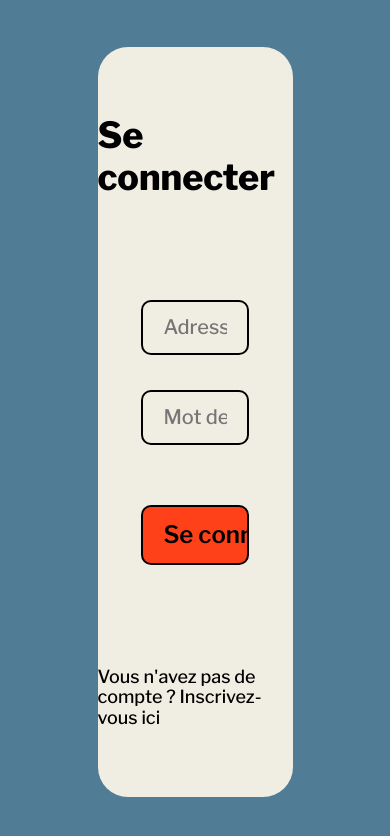
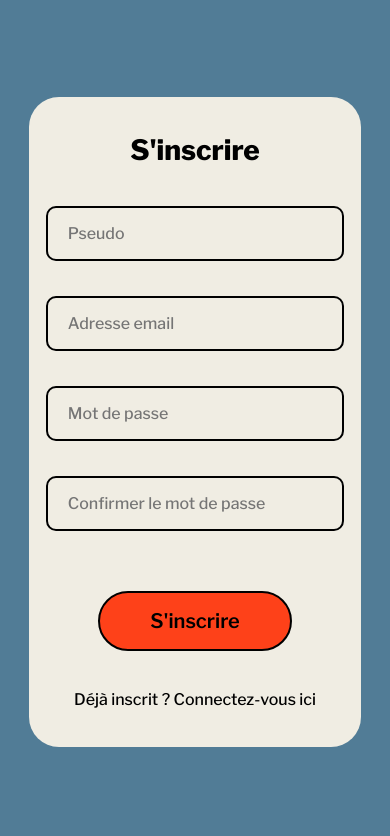
Before and after one commit to pyko7/P7-Groupomania, a React (Create React App) app in the folder frontend/: page / in a window 390 px wide. Shown: the top 836 px of the page. Built offline with nearby package versions, Linux system fonts and the light colour scheme.

Commit message:
adding of responsive design

```diff
--- a/frontend/src/components/Login.jsx
+++ b/frontend/src/components/Login.jsx
@@ -23,11 +23,11 @@ const Login = () => {
             <div>
                 <h1 className="connect-title">Se connecter</h1>
             </div>
-            <form className="register-form" onSubmit={handleSubmit(submitForm)}>
+            <form onSubmit={handleSubmit(submitForm)}>
                 <input type="email" name="email" placeholder="Adresse email" {...register("email")} />
-                <p>{errors.email?.message}</p>
+                <p className="invalid-message">{errors.email?.message}</p>
                 <input type="password" name="password" placeholder="Mot de passe" {...register("password")} />
-                <p>{errors.password?.message}</p>
+                <p className="invalid-message">{errors.password?.message}</p>
                 <input type="submit" name="submitButton" value="Se connecter" />
             </form>
             <h2 className="connect-change-form"><a href="#">Vous n'avez pas de compte ? Inscrivez-vous ici</a></h2>
--- a/frontend/src/components/Register.jsx
+++ b/frontend/src/components/Register.jsx
@@ -22,15 +22,15 @@ const Register = () => {
             <div>
                 <h1 className="connect-title">S'inscrire</h1>
             </div>
-            <form className="register-form" onSubmit={handleSubmit(submitForm)}>
+            <form onSubmit={handleSubmit(submitForm)}>
                 <input type="text" name="pseudo" placeholder="Pseudo"{...register("pseudo")} />
-                <p>{errors.pseudo?.message}</p>
+                <p className="invalid-message">{errors.pseudo?.message}</p>
                 <input type="email" name="email" placeholder="Adresse email" {...register("email")} />
-                <p>{errors.email?.message}</p>
+                <p className="invalid-message">{errors.email?.message}</p>
                 <input type="password" name="password" placeholder="Mot de passe" {...register("password")} />
-                <p>{errors.password?.message}</p>
+                <p className="invalid-message">{errors.password?.message}</p>
                 <input type="password" className="invalid-input" name="confirmPassword" placeholder="Confirmer le mot de passe" {...register("confirmPassword")} />
-                <p>{errors.confirmPassword && "Les mots de passes doivent être similaires"}</p>
+                <p className="invalid-message">{errors.confirmPassword && "Les mots de passes doivent être similaires"}</p>
                 <input type="submit" name="submitButton" value="S'inscrire" />
             </form>
             <h2 className="connect-change-form"><a href="#">Déjà inscrit ? Connectez-vous ici</a></h2>
--- a/frontend/src/pages/Connect.jsx
+++ b/frontend/src/pages/Connect.jsx
@@ -4,7 +4,7 @@ import Login from "../components/Login";
 
 const Connect = () => {
 /*defines which page is displayed*/
-const [login, setLogin] = useState(true);
+const [login, setLogin] = useState(false);
 return (
     <main className="connect-modal">
         {/* Login page is displayed as default */}
--- a/frontend/src/styles/base/_typography.scss
+++ b/frontend/src/styles/base/_typography.scss
@@ -1,7 +1,7 @@
-@import url('https://fonts.googleapis.com/css2?family=Libre+Franklin:wght@500;600;800&display=swap');
+@import url("https://fonts.googleapis.com/css2?family=Libre+Franklin:wght@500;600;800&display=swap");
 
-*{
-    font-family: 'Libre Franklin', sans-serif;
+* {
+  font-family: "Libre Franklin", sans-serif;
 }
 
 /*______________________________/
@@ -9,25 +9,41 @@
 /______________________________*/
 
 /*Connect section titles*/
-.connect-title{
+.connect-title {
   font-size: 36px;
   font-weight: 800;
+
+  @include small-screen {
+    font-size: 28px;
+  }
 }
 
 /*link to change the form (login -> sign up / signup -> login)*/
-.connect-change-form{
-    font-size: 18px;
+.connect-change-form {
+  font-size: 16px;
   font-weight: 500;
 
-    &:hover{
+  &:hover {
     text-decoration: underline;
     font-weight: 600;
+  }
+
+  @include medium-screen {
+    font-size: 16px;
+  }
+
+  @include small-screen {
+    font-size: 16px;
   }
 }
 
 /*inputs of the login/register form*/
-.register-form{
-    input{
+.register-form {
+  input {
     font-size: 20px;
   }
 }
+
+.invalid-message {
+  font-size: 16px;
+}
--- a/frontend/src/styles/components/_formButtons.scss
+++ b/frontend/src/styles/components/_formButtons.scss
@@ -1,5 +1,6 @@
 /*submit button of login/register form*/
 @mixin submit-button {
+  width: 65%;
   height: 60px;
   margin-top: 40px;
   cursor: pointer;
@@ -7,13 +8,22 @@
   background-color: lighten($secondary-color, 5%);
   font-size: 24px;
   font-weight: 600;
+  border-radius: 40px;
 
   &:hover {
     background: lighten($secondary-color, 15%);
   }
   /*style of disabled button*/
-  &:disabled{
+  &:disabled {
     cursor: default;
     background: lighten($secondary-color, 25%);
   }
+
+  @include medium-screen {
+    font-size: 22px;
+  }
+
+  @include small-screen {
+    font-size: 20px;
+  }
 }
--- a/frontend/src/styles/pages/_connect.scss
+++ b/frontend/src/styles/pages/_connect.scss
@@ -19,6 +19,8 @@ body {
 /*Sign up container*/
 .connect-container {
   width: 50%;
+  min-width: 600px;
+  max-width: 800px;
   height: 750px;
   padding: 25px 0;
   display: flex;
@@ -28,13 +30,40 @@ body {
   background-color: $tertiary-color;
   border-radius: 30px;
 
-  /*Sign up form*/
-  .register-form {
+  @include medium-screen {
+    width: 85%;
+    min-width: auto;
+    max-width: 640px;
+    max-height: 650px;
+  }
+
+  @include small-screen {
+    width: 85%;
+    min-width: auto;
+    max-width: 540px;
+    max-height: 650px;
+    text-align: center;
+  }
+
+  /*Sign up/login form*/
+  form {
     width: 55%;
+    min-width: 475px;
     height: auto;
     @extend %flex-center;
     flex-direction: column;
 
+    @include medium-screen {
+      width: 90%;
+    }
+
+    @include small-screen {
+      min-width: auto;
+      width: 90%;
+    }
+  }
+
+  /*Sign up/login inputs*/
   input {
     width: 100%;
     height: 55px;
@@ -47,27 +76,24 @@ body {
       @include submit-button;
     }
 
-      .invalid-input{
+    .invalid-input {
       border: 3px solid $secondary-color;
       caret-color: $secondary-color;
-        &:focus{
+      &:focus {
         border: 3px solid $secondary-color;
       }
     }
   }
+}
 
-    p {
+/*error message if input is not valid*/
+.invalid-message {
   width: 100%;
-      font-size: 18px;
   margin-bottom: 5px;
   color: $secondary-color;
   font-style: italic;
   text-align: end;
 }
-  }
-}
-
-
 
 .connect-change-form {
   a {
--- a/frontend/src/styles/style.scss
+++ b/frontend/src/styles/style.scss
@@ -5,6 +5,7 @@ layout
 pages*/
 
 @import "./utils/variables";
+@import "./utils/mixins";
 @import "./utils/placeholders";
 @import "./base/normalize";
 @import "./base/typography";
--- a/frontend/src/styles/utils/_mixins.scss
+++ b/frontend/src/styles/utils/_mixins.scss
@@ -0,0 +1,11 @@
+//*************Breakpoints***************//
+@mixin small-screen {
+  @media screen and (max-width: map-get($breakpoints, small)) {
+    @content;
+  }
+}
+@mixin medium-screen {
+  @media screen and (min-width: map-get($breakpoints, small)) and (max-width: map-get($breakpoints, medium)) {
+    @content;
+  }
+}
--- a/frontend/src/styles/utils/_variables.scss
+++ b/frontend/src/styles/utils/_variables.scss
@@ -1,5 +1,12 @@
+//BREAKPOINTS
+$breakpoints: (
+  //max-width for mobile view
+  "small": 768px,
+  //max-width for tablets view
+  "medium": 992px
+);
+
 //COLORS
-
 $main-bg-color: #517c96;
 $main-color: #6ab4dc;
 $main-color-light: #cbf7ff;
```
Lines whose indentation alone changed are shown as unchanged.
